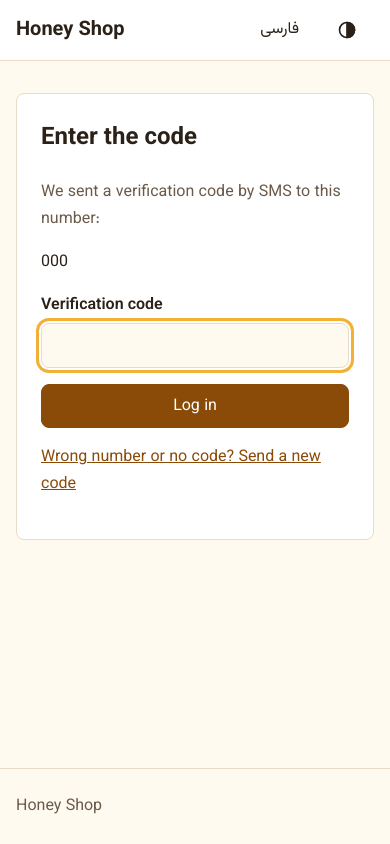
After one commit to ngp-dev7/honey_shop, a Django app: template accounts/templates/accounts/verify.html in a window 390 px wide. The commit adds this page. Run offline with Django 5.2, Linux system fonts and the light colour scheme; tables that the repository leaves empty hold one stand-in row (values such as "Sample post"); the template is opened without the code that fills it: values that come from a table or form of the project are taken from there, most other values are stand-ins (such as "Sample title", 1, 10 or a date in 2020).

Commit message:
feat(accounts): add phone login and code verification pages

```diff
--- /dev/null
+++ b/accounts/templates/accounts/_field.html
@@ -0,0 +1,7 @@
+<div class="form-field">
+  <label for="{{ field.id_for_label }}">{{ field.label }}</label>
+  {{ field }}
+  {% for error in field.errors %}
+  <p class="form-error" role="alert">{{ error }}</p>
+  {% endfor %}
+</div>
--- /dev/null
+++ b/accounts/templates/accounts/verify.html
@@ -0,0 +1,18 @@
+{% extends "base.html" %}
+{% load i18n %}
+
+{% block title %}{% translate "Verification code" %} - {% translate "Honey Shop" %}{% endblock %}
+
+{% block content %}
+<section class="auth-card">
+  <h1>{% translate "Enter the code" %}</h1>
+  <p class="muted">{% translate "We sent a verification code by SMS to this number:" %}</p>
+  <p><bdi dir="ltr">{{ phone }}</bdi></p>
+  <form method="post" novalidate>
+    {% csrf_token %}
+    {% include "accounts/_field.html" with field=form.code %}
+    <button type="submit" class="btn btn-primary">{% translate "Log in" %}</button>
+  </form>
+  <p><a href="{% url 'accounts:login' %}">{% translate "Wrong number or no code? Send a new code" %}</a></p>
+</section>
+{% endblock %}
--- /dev/null
+++ b/accounts/urls.py
@@ -0,0 +1,10 @@
+from django.urls import path
+
+from . import views
+
+app_name = "accounts"
+
+urlpatterns = [
+    path("login/", views.login_view, name="login"),
+    path("verify/", views.verify_view, name="verify"),
+]
--- a/config/settings.py
+++ b/config/settings.py
@@ -86,3 +86,7 @@ DEFAULT_AUTO_FIELD = "django.db.models.BigAutoField"
 SMS_BACKEND = env(
     "SMS_BACKEND", default="notifications.backends.ConsoleSmsBackend"
 )
+
+LOGIN_URL = "accounts:login"
+LOGIN_REDIRECT_URL = "pages:home"
+LOGOUT_REDIRECT_URL = "pages:home"
--- a/config/urls.py
+++ b/config/urls.py
@@ -11,6 +11,7 @@ urlpatterns = [
 
 urlpatterns += i18n_patterns(
     path("admin/", admin.site.urls),
+    path("accounts/", include("accounts.urls")),
     path("", include("pages.urls")),
     prefix_default_language=True,
 )
--- a/static/css/components.css
+++ b/static/css/components.css
@@ -85,3 +85,80 @@
 :root[data-theme-choice="dark"] .theme-icon--dark {
   display: block;
 }
+
+a.btn {
+  text-decoration: none;
+}
+
+.btn-primary {
+  background-color: var(--color-primary);
+  border-color: var(--color-primary);
+  color: var(--color-primary-contrast);
+}
+
+.btn-primary:hover {
+  background-color: var(--color-primary);
+  filter: brightness(1.1);
+}
+
+.inline-form {
+  margin: 0;
+}
+
+.muted {
+  color: var(--color-text-muted);
+}
+
+.auth-card {
+  max-inline-size: 26rem;
+  margin-inline: auto;
+  padding: 1.5rem;
+  background-color: var(--color-surface);
+  border: 1px solid var(--color-border);
+  border-radius: var(--radius);
+}
+
+.auth-card h1 {
+  margin-block-start: 0;
+  font-size: 1.5rem;
+}
+
+.auth-card .btn-primary {
+  inline-size: 100%;
+}
+
+.form-field {
+  margin-block: 1rem;
+}
+
+.form-field label {
+  display: block;
+  margin-block-end: 0.25rem;
+  font-weight: 600;
+}
+
+.input {
+  inline-size: 100%;
+  min-block-size: 2.75rem;
+  padding-inline: 0.75rem;
+  border: 1px solid var(--color-border);
+  border-radius: var(--radius);
+  background-color: var(--color-bg);
+  color: var(--color-text);
+  font: inherit;
+}
+
+.input--code {
+  font-size: 1.5rem;
+  letter-spacing: 0.4em;
+  text-align: center;
+}
+
+.form-error {
+  margin-block: 0.25rem 0.75rem;
+  color: var(--color-danger);
+}
+
+.form-error p {
+  margin: 0;
+}
--- a/static/css/tokens.css
+++ b/static/css/tokens.css
@@ -7,6 +7,7 @@
   --color-primary: #8a4b08;
   --color-primary-contrast: #ffffff;
   --color-accent: #f2b134;
+  --color-danger: #b3261e;
 
   --radius: 0.5rem;
   color-scheme: light;
@@ -22,6 +23,7 @@
     --color-primary: #f2b134;
     --color-primary-contrast: #2b1a05;
     --color-accent: #f2b134;
+    --color-danger: #ff8a80;
     color-scheme: dark;
   }
 }
@@ -35,5 +37,6 @@
   --color-primary: #f2b134;
   --color-primary-contrast: #2b1a05;
   --color-accent: #f2b134;
+  --color-danger: #ff8a80;
   color-scheme: dark;
 }
```
Also changed, not shown: accounts/templates/accounts/login.html (added, +22 -0 lines), accounts/test_views.py (added, +91 -0 lines), accounts/views.py (+84 -2 lines).
